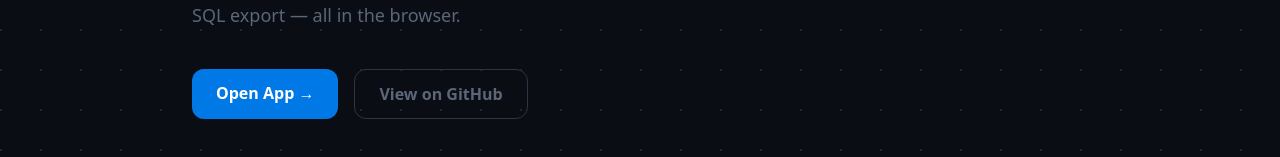
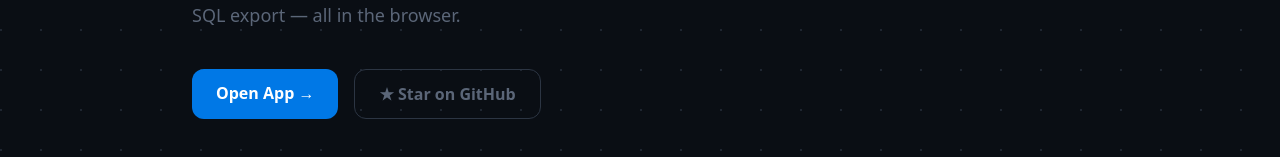
Before and after one commit to mystaline/schemaviz-landing, a Next.js app: page / in a window 1280 px wide. Shown: the part 451-608 px from the top of the page. Built offline with nearby package versions, Linux system fonts and the light colour scheme.

Commit message:
feat: update GitHub CTA to Star on GitHub

```diff
--- a/src/components/Footer.tsx
+++ b/src/components/Footer.tsx
@@ -51,7 +51,7 @@ export default function Footer() {
             rel="noopener noreferrer"
             className="text-secondary-400 text-sm hover:text-secondary-50 transition-colors"
           >
-            GitHub
+            ★ Star on GitHub
           </a>
           <button
             onClick={handleReport}
--- a/src/components/Hero.tsx
+++ b/src/components/Hero.tsx
@@ -34,7 +34,7 @@ export default function Hero() {
             rel="noopener noreferrer"
             className="border border-secondary-600 text-secondary-400 hover:text-secondary-50 font-bold px-6 py-3 rounded-xl transition-colors"
           >
-            View on GitHub
+            ★ Star on GitHub
           </a>
         </div>
         <div className="flex flex-wrap gap-2 mt-10">
```
